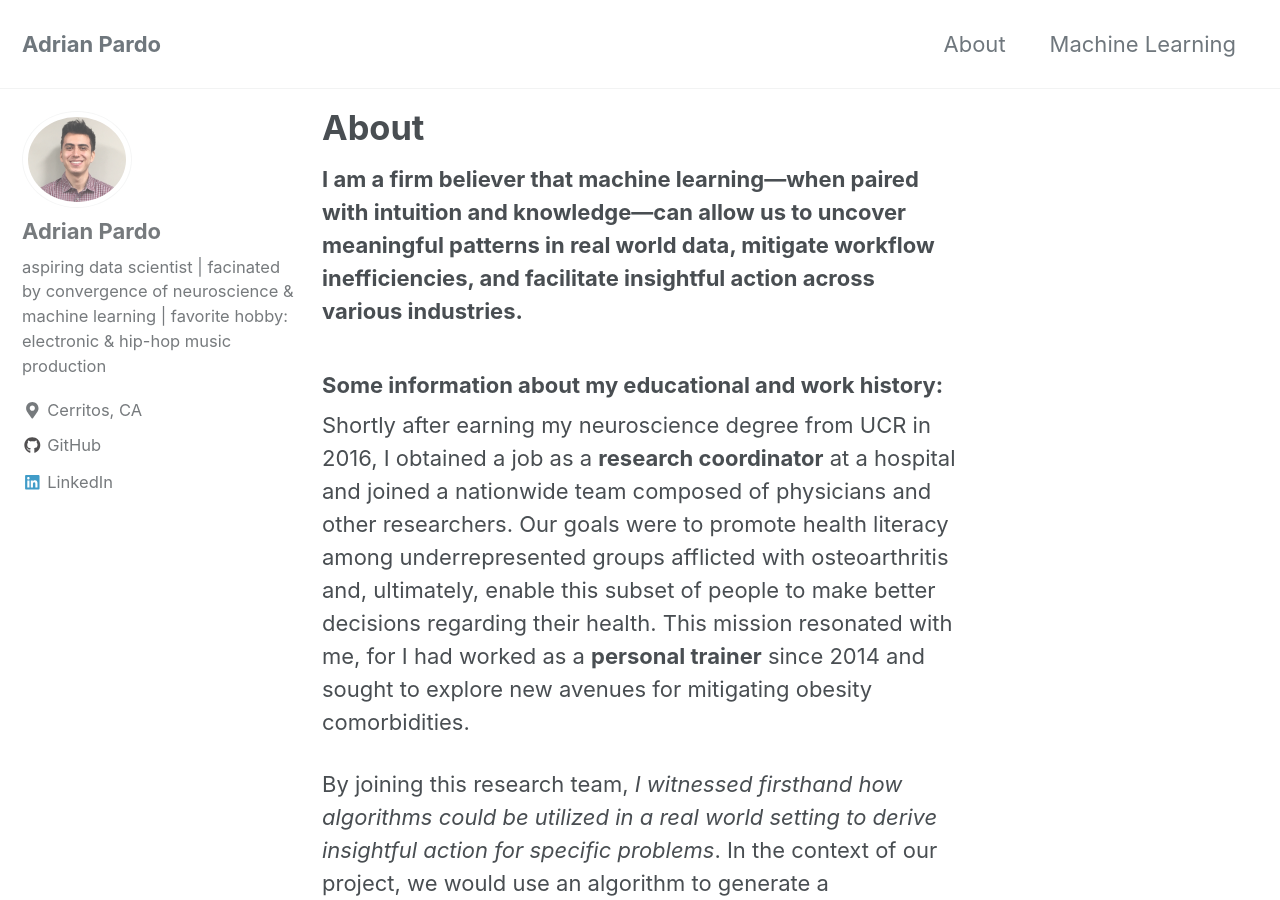
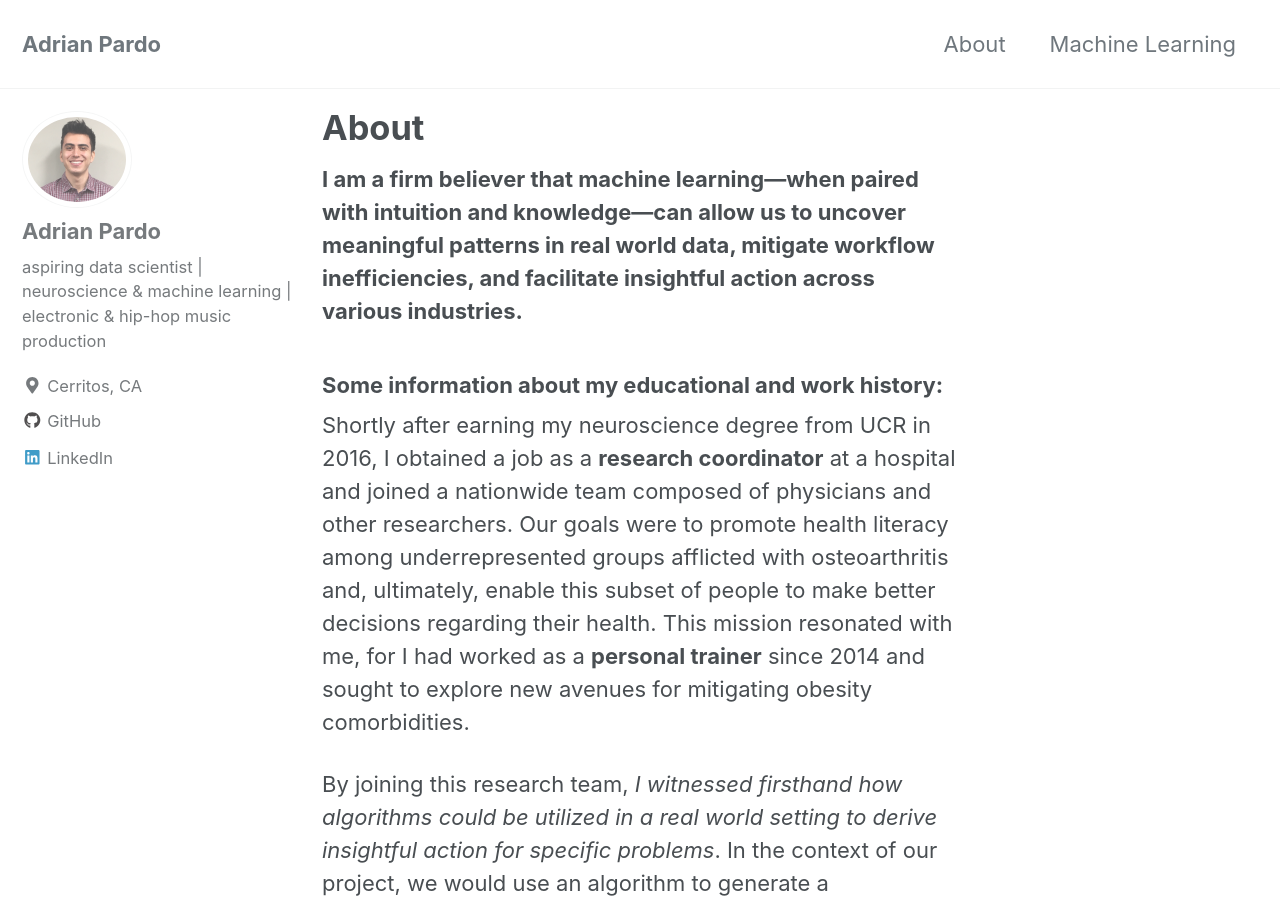
Before and after one commit to adrian-pardo/adrian-pardo.github.io, a Jekyll site: the page built from _pages/about.md, in a window 1280 px wide and 900 px high. Built offline with Jekyll 4.4.1, drawn with Linux system fonts in a browser that asks for light colours; cached includes are drawn as plain includes; nearby versions of some CDN libraries.

Commit message:
layout updates

```diff
--- a/_config.yml
+++ b/_config.yml
@@ -108,7 +108,7 @@ analytics:
 author:
   name             : "Adrian Pardo"
   avatar           : "/images/Adrian.Pardo.jpg" # path of avatar image, e.g. "/assets/images/bio-photo.jpg"
-  bio              : "aspiring data scientist | facinated by convergence of neuroscience & machine learning | favorite hobby: electronic & hip-hop music production"  # "Data Science Portfolio"
+  bio              : "aspiring data scientist | neuroscience & machine learning | electronic & hip-hop music production"  # "Data Science Portfolio"
   location         : "Cerritos, CA"
   email            :
   linkedin: "adrian-pardo"
```
Also changed, not shown: _config.dev.yml (added, +13 -0 lines).
